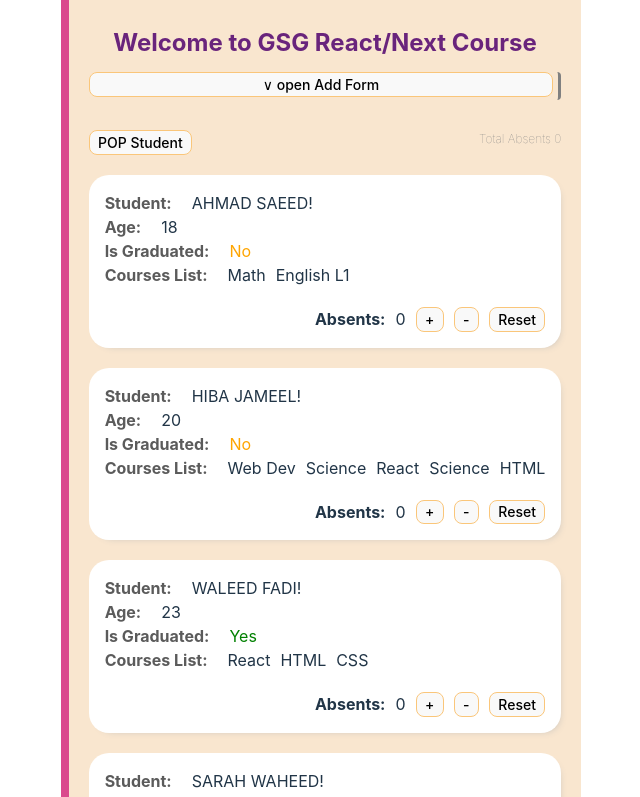
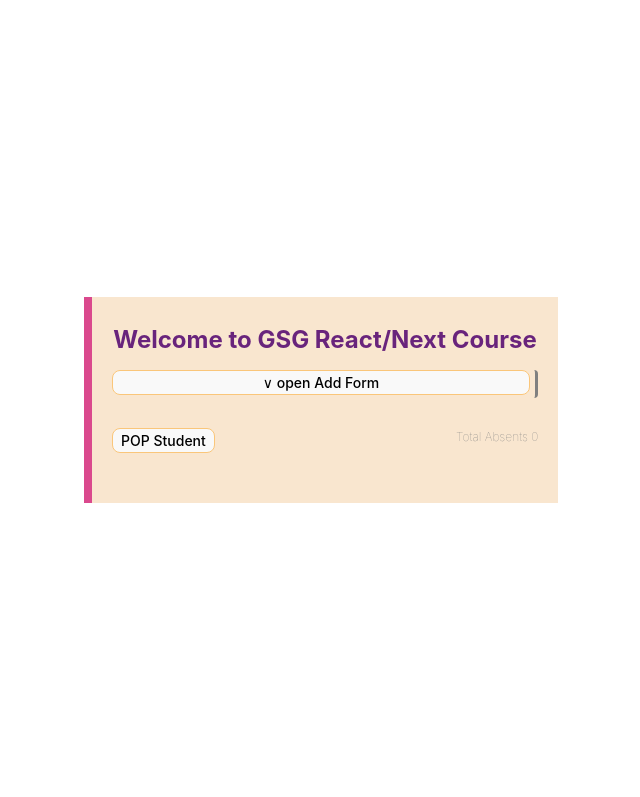
Before and after one commit to LamaAli4/GSG_Course, a React (Vite) app in the folder Student App/: page / in a window 1280 px wide. Shown: the top 797 px of the page, without its empty margins (319-959 px from the left). Built offline with nearby package versions, Linux system fonts and the light colour scheme.

Commit message:
useEffect 1 - (Student App 11)

```diff
--- a/Student App/src/App.tsx
+++ b/Student App/src/App.tsx
@@ -1,52 +1,74 @@
-import { useState } from "react";
+import { useState, useEffect } from "react";
 import "./App.css";
 import { IStudent } from "./types";
 
 import Student from "./components/student/student.component";
 import AddForm from "./components/add-form/add-form.component";
 
-const COURSES_LIST: string[] = ["React", "HTML", "CSS"];
-const INITIAL_LIST: Array<IStudent> = [
-  {
-    id: "2401",
-    name: "Ahmad Saeed",
-    age: 18,
-    isGraduated: false,
-    coursesList: ["Math", "English L1"],
-  },
-  {
-    id: "2402",
-    name: "Hiba Jameel",
-    age: 20,
-    isGraduated: false,
-    coursesList: ["Web Dev", "Science", "React", "Science", "HTML"],
-  },
-  {
-    id: "2403",
-    name: "Waleed Fadi",
-    age: 23,
-    isGraduated: true,
-    coursesList: COURSES_LIST,
-  },
-  {
-    id: "2404",
-    name: "Sarah Waheed",
-    age: 19,
-    isGraduated: true,
-    coursesList: COURSES_LIST,
-  },
-  {
-    id: "2405",
-    name: "Mohammad Ahmad",
-    age: 22,
-    isGraduated: true,
-    coursesList: COURSES_LIST,
-  },
-];
+//   {
+//     id: "2401",
+//     name: "Ahmad Saeed",
+//     age: 18,
+//     isGraduated: false,
+//     coursesList: ["Math", "English L1"],
+//   },
+//   {
+//     id: "2402",
+//     name: "Hiba Jameel",
+//     age: 20,
+//     isGraduated: false,
+//     coursesList: ["Web Dev", "Science", "React", "Science", "HTML"],
+//   },
+//   {
+//     id: "2403",
+//     name: "Waleed Fadi",
+//     age: 23,
+//     isGraduated: true,
+//     coursesList: COURSES_LIST,
+//   },
+//   {
+//     id: "2404",
+//     name: "Sarah Waheed",
+//     age: 19,
+//     isGraduated: true,
+//     coursesList: COURSES_LIST,
+//   },
+//   {
+//     id: "2405",
+//     name: "Mohammad Ahmad",
+//     age: 22,
+//     isGraduated: true,
+//     coursesList: COURSES_LIST,
+//   },
+// ];
 
 function App() {
-  const [studentsList, setStudentsList] = useState<IStudent[]>(INITIAL_LIST);
+  const [studentsList, setStudentsList] = useState<IStudent[]>([]);
   const [totalAbsents, setTotalAbsents] = useState(0);
+
+  // console.log("Hello from App component [rendering]!")
+
+  useEffect(() => {
+    console.log("Hello from App component! ");
+    const storedData: IStudent[] = JSON.parse(
+      localStorage.getItem("students-list") || "[]"
+    );
+    const totalAbs = storedData.reduce((prev, cur) => {
+      return prev + cur.absents;
+    }, 0);
+    setTotalAbsents(totalAbs);
+    setStudentsList(storedData);
+
+    return () => {};
+  }, []);
+
+  useEffect(() => {
+    storeData(studentsList);
+  }, [studentsList]);
+
+  const storeData = (newData: IStudent[]) => {
+    localStorage.setItem("students-list", JSON.stringify(newData));
+  };
 
   const removeFirst = () => {
     const newList = [...studentsList];
@@ -54,8 +76,12 @@
     setStudentsList(newList);
   };
 
-  const handleAbsentChange = (name: string, change: number) => {
+  const handleAbsentChange = (id: string, change: number) => {
     setTotalAbsents(totalAbsents + change);
+    setStudentsList(
+      studentsList.map(std => std.id === id ? { ...std, absents: std.absents + change } : std
+      )
+    );
   };
 
   const handleAddStudent = (newStudent: IStudent) => {
@@ -79,6 +105,7 @@
           id={student.id}
           name={student.name}
           age={student.age}
+          absents={student.absents}
           isGraduated={student.isGraduated}
           coursesList={student.coursesList}
           onAbsentChange={handleAbsentChange}
--- a/Student App/src/components/add-form/add-form.component.tsx
+++ b/Student App/src/components/add-form/add-form.component.tsx
@@ -1,4 +1,4 @@
-import { useState } from "react";
+import { useEffect, useState } from "react";
 import "./add-form.css";
 import { IStudent } from "../../types";
 import CoursesListForm from "../courses-list-form/courses-list-form.component";
@@ -10,6 +10,7 @@
   id: "",
   isGraduated: false,
   name: "",
+  absents: 0
 };
 
 interface IProps {
@@ -21,6 +22,10 @@
   const [student, setStudent] = useState<IStudent>(INITIAL_STUDENT);
   const [isOpen, setIsOpen] = useState(false);
   const [errorsList, setErrorsList] = useState<string[]>([]);
+
+      useEffect(() => {
+        console.log("Hello from Add Form component!")
+      }, [])
 
   const handleChange = (field: string, value: any) => {
     setStudent({ ...student, [field]: value });
--- a/Student App/src/components/student/student.component.tsx
+++ b/Student App/src/components/student/student.component.tsx
@@ -1,4 +1,4 @@
-import { useState } from "react";
+import { useEffect, useState } from "react";
 import { IStudent } from "../../types";
 import CoursesList from "../courses-list/courses-list.component";
 import "./student.css";
@@ -8,23 +8,35 @@
 }
 
 const Student = (props: IProps) => {
-  const [absents, setAbsents] = useState(0);
+  const [absents, setAbsents] = useState(props.absents);
+
+  useEffect(() => {
+    console.log("Hello from Student component!");
+
+    // The code in this function will be called on the unmount
+    return () => {
+      console.log(`Student: ${props.name}, has been deleted!`);
+      if (confirm("Do you want to back up the item before deletion! ")) {
+        localStorage.setItem("back-up", JSON.stringify(props));
+      }
+    };
+  }, []);
 
   const addAbsent = () => {
     setAbsents(absents + 1);
-    props.onAbsentChange(props.name, +1);
+    props.onAbsentChange(props.id, +1);
   };
 
   const removeAbsent = () => {
     if (absents - 1 >= 0) {
       setAbsents(absents - 1);
-      props.onAbsentChange(props.name, -1);
+      props.onAbsentChange(props.id, -1);
     }
   };
 
   const resetAbsent = () => {
     setAbsents(0);
-    props.onAbsentChange(props.name, -absents);
+    props.onAbsentChange(props.id, -absents);
   };
 
   return (
@@ -35,7 +47,10 @@
       <div className="data-field">
         <b>Age:</b> {props.age}
       </div>
-      <div className="data-field" style={{ color: props.isGraduated ? 'green' : 'orange'}}>
+      <div
+        className="data-field"
+        style={{ color: props.isGraduated ? "green" : "orange" }}
+      >
         <b>Is Graduated:</b> {props.isGraduated ? "Yes" : "No"}
       </div>
       <div className="data-field">
--- a/Student App/src/types.ts
+++ b/Student App/src/types.ts
@@ -2,6 +2,7 @@
   id: string;
   name: string;
   age: number;
+  absents: number;
   isGraduated: boolean;
   coursesList: string[];
 }
```
